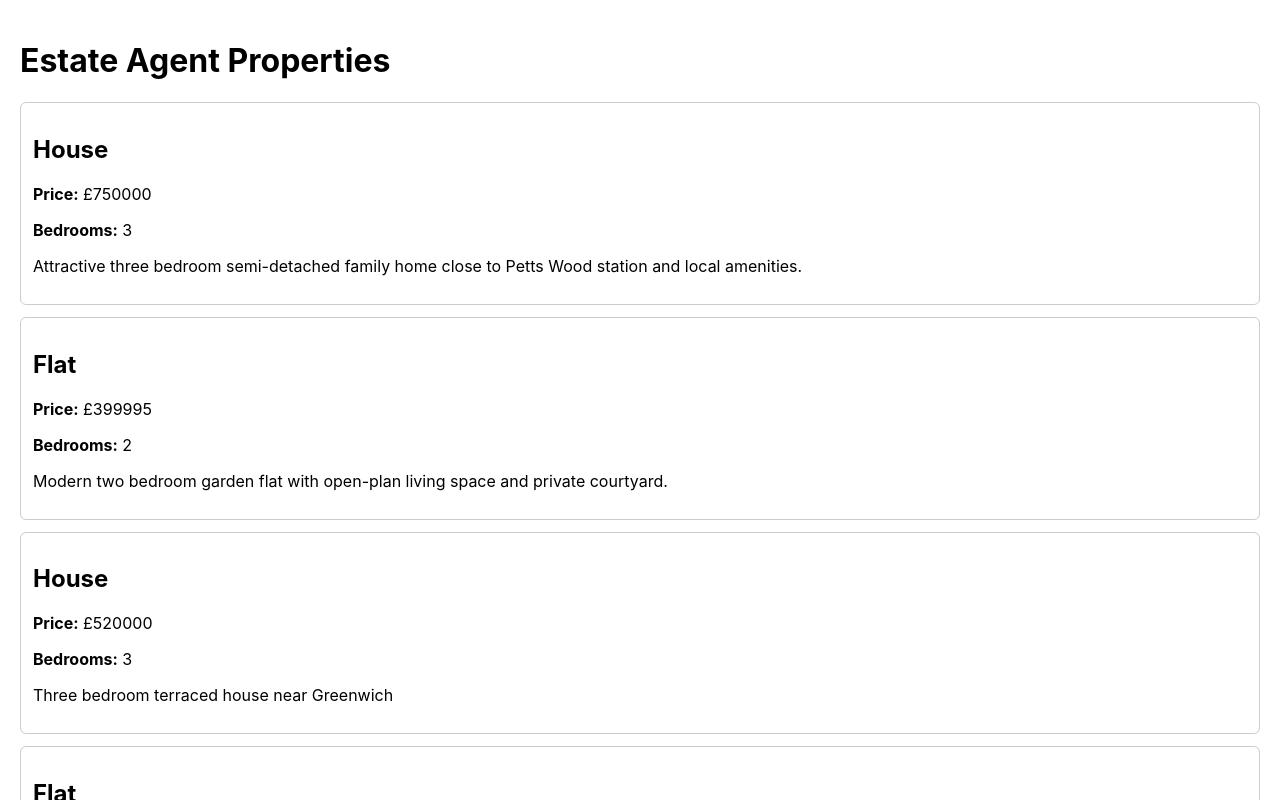
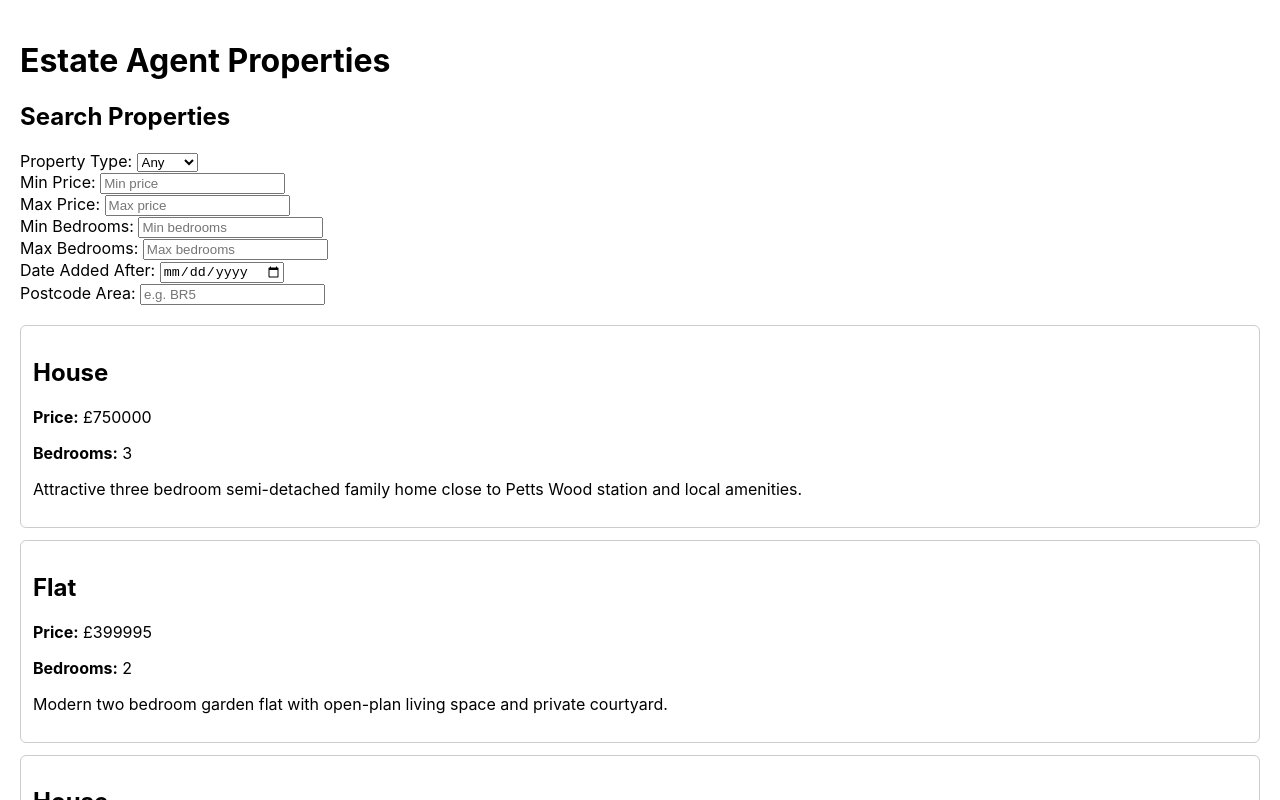
Before and after one commit to pamuduNethisa004/Estate_agent_react_app, a React (Create React App) app: page / in a window 1280 px wide. Shown: the top 800 px of the page. Built offline with nearby package versions, Linux system fonts and the light colour scheme.

Commit message:
Add property search inputs

```diff
--- a/src/App.js
+++ b/src/App.js
@@ -1,11 +1,14 @@
 import React from "react";
 import propertiesData from "./data/properties.json";
 import PropertyCard from "./components/PropertyCard";
+import SearchForm from "./components/SearchForm";
 
 function App() {
   return (
     <div style={{ padding: "20px" }}>
       <h1>Estate Agent Properties</h1>
+
+      <SearchForm />
 
       {propertiesData.properties.map((property) => (
         <PropertyCard key={property.id} property={property} />
--- /dev/null
+++ b/src/components/SearchForm.js
@@ -0,0 +1,50 @@
+import React from "react";
+
+function SearchForm() {
+  return (
+    <div style={{ marginBottom: "20px" }}>
+      <h2>Search Properties</h2>
+
+      <div>
+        <label>Property Type: </label>
+        <select>
+          <option value="">Any</option>
+          <option value="House">House</option>
+          <option value="Flat">Flat</option>
+        </select>
+      </div>
+
+      <div>
+        <label>Min Price: </label>
+        <input type="number" placeholder="Min price" />
+      </div>
+
+      <div>
+        <label>Max Price: </label>
+        <input type="number" placeholder="Max price" />
+      </div>
+
+      <div>
+        <label>Min Bedrooms: </label>
+        <input type="number" placeholder="Min bedrooms" />
+      </div>
+
+      <div>
+        <label>Max Bedrooms: </label>
+        <input type="number" placeholder="Max bedrooms" />
+      </div>
+
+      <div>
+        <label>Date Added After: </label>
+        <input type="date" />
+      </div>
+
+      <div>
+        <label>Postcode Area: </label>
+        <input type="text" placeholder="e.g. BR5" />
+      </div>
+    </div>
+  );
+}
+
+export default SearchForm;
```
